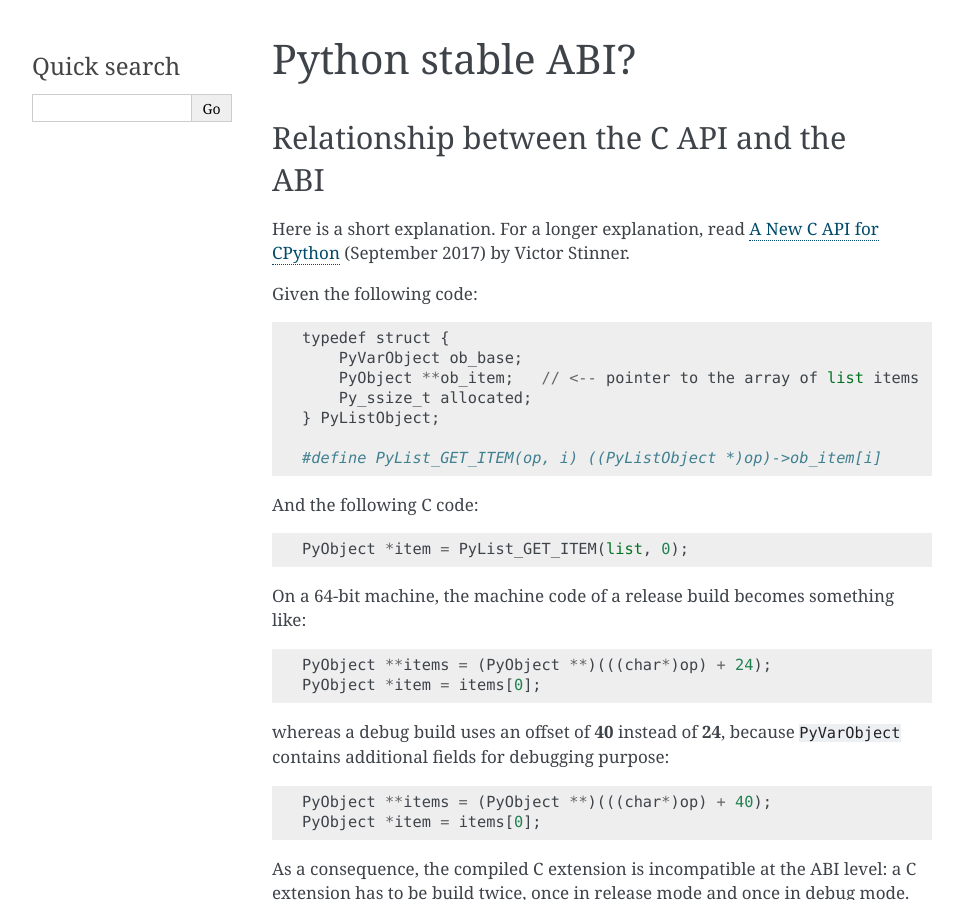
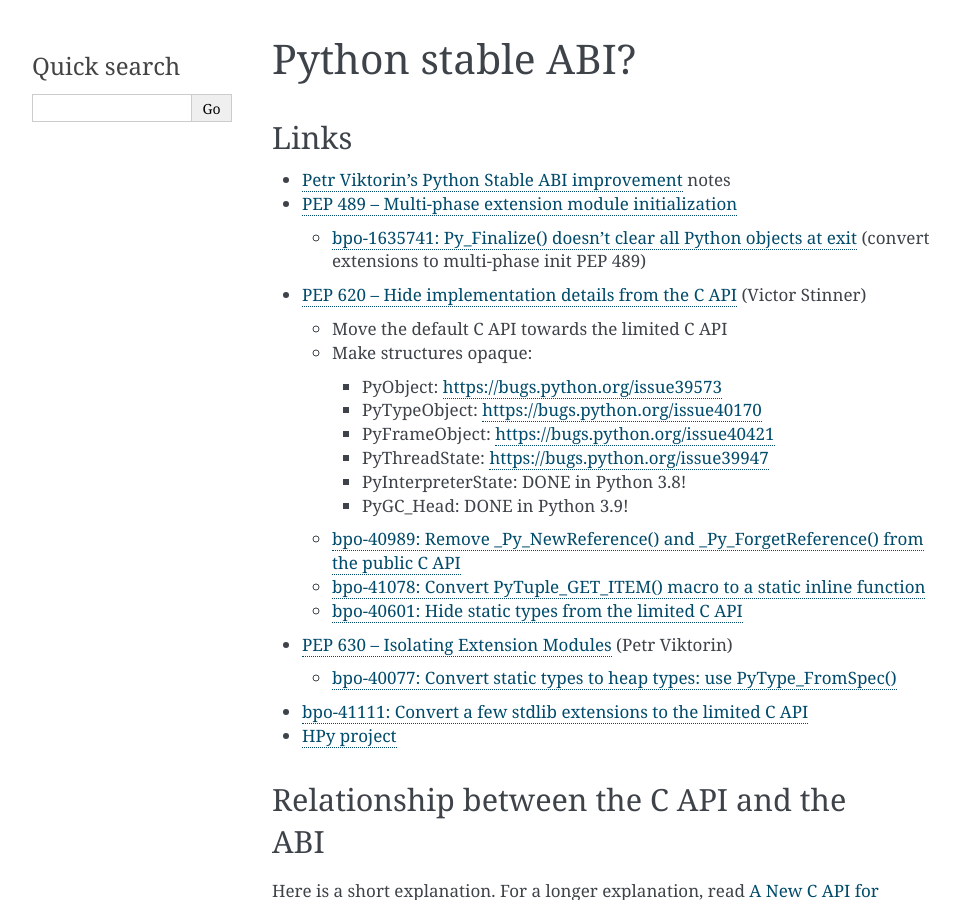
Before and after one commit to pythoncapi/pythoncapi, a Sphinx documentation site: the page built from doc/stable_abi.rst, in a window 1280 px wide and 900 px high. Shown: the whole window, without its empty margins (148-1111 px from the left). Built offline with Sphinx 7.4.7, drawn with Linux system fonts in a browser that asks for light colours.

Commit message:
Stable ABI: add links

```diff
--- a/doc/stable_abi.rst
+++ b/doc/stable_abi.rst
@@ -3,6 +3,49 @@
 ++++++++++++++++++
 Python stable ABI?
 ++++++++++++++++++
+
+Links
+=====
+
+* `Petr Viktorin's Python Stable ABI improvement
+  <https://github.com/encukou/abi3>`_ notes
+* `PEP 489 -- Multi-phase extension module initialization
+  <https://www.python.org/dev/peps/pep-0489/>`_
+
+  * `bpo-1635741: Py_Finalize() doesn't clear all Python objects at exit
+    <https://bugs.python.org/issue1635741>`_
+    (convert extensions to multi-phase init PEP 489)
+
+* `PEP 620 -- Hide implementation details from the C API
+  <https://www.python.org/dev/peps/pep-0620/>`_ (Victor Stinner)
+
+  * Move the default C API towards the limited C API
+  * Make structures opaque:
+
+    * PyObject: https://bugs.python.org/issue39573
+    * PyTypeObject: https://bugs.python.org/issue40170
+    * PyFrameObject: https://bugs.python.org/issue40421
+    * PyThreadState: https://bugs.python.org/issue39947
+    * PyInterpreterState: DONE in Python 3.8!
+    * PyGC_Head: DONE in Python 3.9!
+
+  * `bpo-40989: Remove _Py_NewReference() and _Py_ForgetReference() from the
+    public C API <https://bugs.python.org/issue40989>`_
+  * `bpo-41078: Convert PyTuple_GET_ITEM() macro to a static inline function
+    <https://bugs.python.org/issue41078>`_
+  * `bpo-40601: Hide static types from the limited C API
+    <https://bugs.python.org/issue40601>`_
+
+* `PEP 630 -- Isolating Extension Modules
+  <https://www.python.org/dev/peps/pep-0630/>`_ (Petr Viktorin)
+
+  * `bpo-40077: Convert static types to heap types: use PyType_FromSpec()
+    <https://bugs.python.org/issue40077>`_
+
+* `bpo-41111: Convert a few stdlib extensions to the limited C API
+  <https://bugs.python.org/issue41111>`_
+* `HPy project <https://hpy.readthedocs.io/>`_
+
 
 .. _from-api-to-api:
 
```
